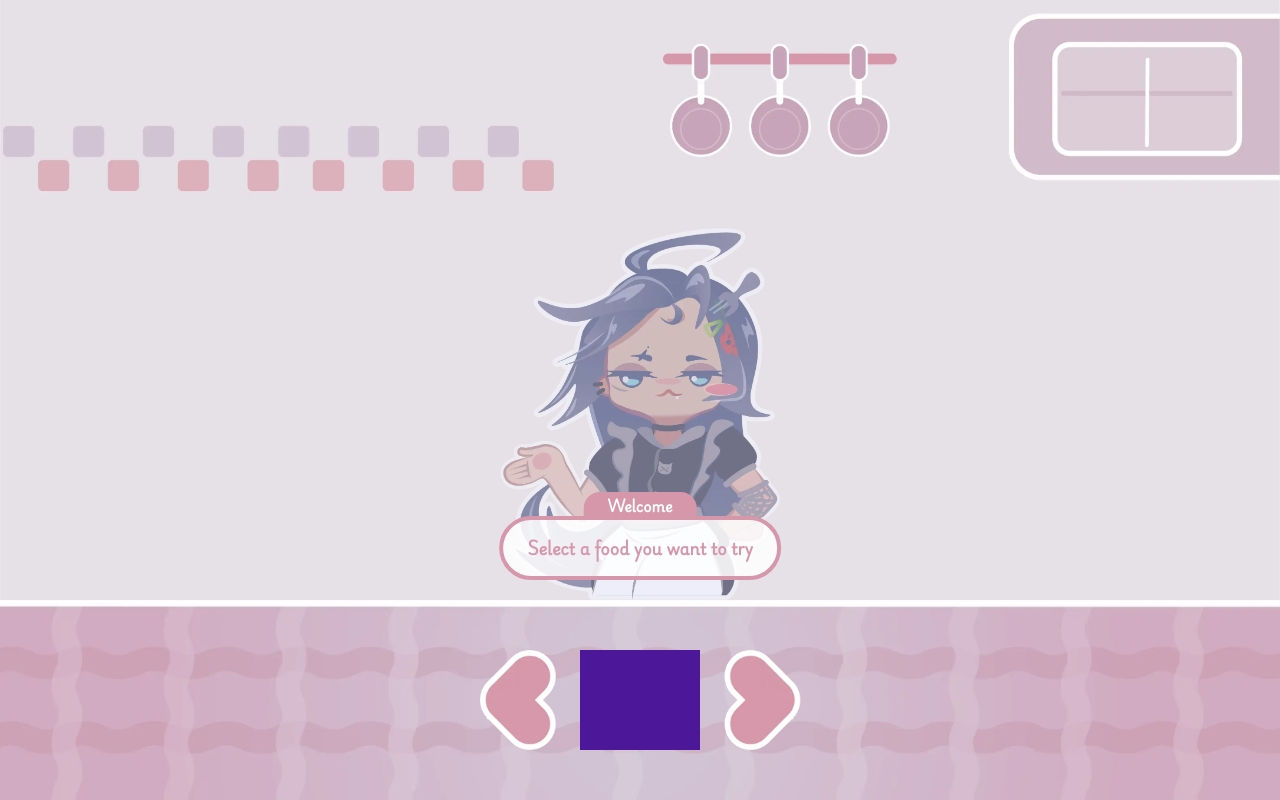
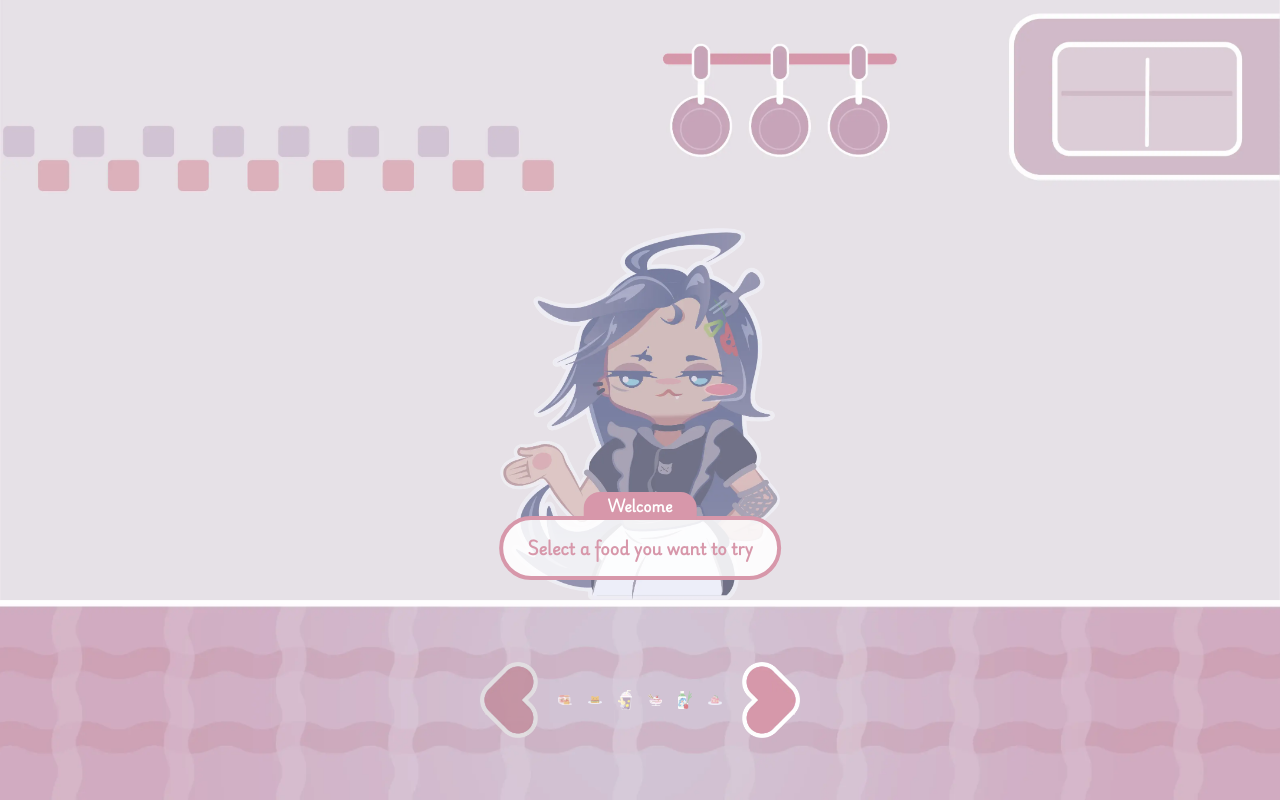
Before and after one commit to Manuel-GNcode/lau-illustration, a website built with Vite: page index.html in a window 1280 px wide. Built offline with nearby package versions, Linux system fonts and the light colour scheme.

Commit message:
Add new WEBP images for food items: juice and macaroon
- Added food-4-juice.webp with 7596 bytes of image data.
- Added food-5-macaroon.webp with 6884 bytes of image data.

```diff
--- a/index.html
+++ b/index.html
@@ -43,22 +43,13 @@
         <div class="w-full h-1/4 relative">
           <img src="/public/work/works-tableFront.webp" alt="work-table" class="absolute object-cover size-full left-0 top-0" />
           <div class="absolute flex justify-between left-1/2 top-1/2 -translate-1/2 w-80 h-25">
-            <button id="work-arrow-left" class="cursor-pointer">
+            <button id="work-arrow-left" class="cursor-pointer py-3 btn-off">
               <img src="/public/work/works-arrow.webp" alt="Left arrow" class="size-full object-contain">
             </button>
 
-            <div class="h-full w-30 overflow-hidden">
-              <div id="work-slider-ctr" class="h-full w-6/1 flex">
-                <div data-illustration="0" class="btn-img size-full bg-violet-900"></div>
-                <div data-illustration="1" class="btn-img size-full bg-amber-200"></div>
-                <div data-illustration="2" class="btn-img size-full bg-blue-600"></div>
-                <div data-illustration="3" class="btn-img size-full bg-red-300"></div>
-                <div data-illustration="4" class="btn-img size-full bg-violet-900"></div>
-                <div data-illustration="5" class="btn-img size-full bg-green-900"></div>
-              </div>
-            </div>
+            <div id="work-slider" class="h-full w-45 overflow-hidden"></div>
 
-            <button id="work-arrow-right" class="cursor-pointer">
+            <button id="work-arrow-right" class="cursor-pointer py-3">
               <img src="/public/work/works-arrow.webp" alt="right arrow" class="-scale-x-100 size-full object-contain"/>
             </button>
           </div>
--- a/src/style.css
+++ b/src/style.css
@@ -5,6 +5,12 @@
   src: url('/fuente/PlaywriteDEGrund-VariableFont_wght.ttf') format('truetype');
   font-weight: normal;
   font-style: normal;
+}
+
+.btn-off {
+  opacity: 0.8;
+  filter: brightness(0.9);
+  pointer-events: none;
 }
 
 @theme {
--- a/src/work/sliderWork.js
+++ b/src/work/sliderWork.js
@@ -1,21 +1,44 @@
 import { gsap } from "gsap";
-import { images } from "./sources";
+import { images, food } from "./sources";
 
 const $btnLeft = document.getElementById('work-arrow-left');
 const $btnRight = document.getElementById('work-arrow-right');
-const $sliderCtr = document.getElementById('work-slider-ctr');
-const $btnsImg = document.querySelectorAll('.btn-img');
 const $currentImg = document.getElementById('work-current-img');
+const $slider = document.getElementById('work-slider');
 
 let currentSlide = 0;
 let isAnimating = false;
 
-const stepSlide = 100/6;
-
+const numberImg = images.length;
+const stepSlide = 100/numberImg;
 let currentImg = 0;
 
+const renderSlider = ()=>{
+  let sliderItems = '';
+  for (let index = 0; index < food.length; index++) {
+    const element = food[index];
+    const item = `
+    <button data-illustration="${index}" class="btn-img py-1 px-2 size-full cursor-pointer hover:scale-[1.1]">
+      <img src="${element.url}" alt="${element.name}" class="size-full object-contain pointer-events-none"/>
+    </button>
+    `
+    sliderItems += item;
+  }
+
+  $slider.innerHTML = `
+  <div id="work-slider-ctr" class="h-full w-${numberImg}/1 flex">
+    ${sliderItems}
+  </div>
+  `
+}
+renderSlider();
+const $sliderCtr = document.getElementById('work-slider-ctr');
+const $btnsImg = document.querySelectorAll('.btn-img');
+
 const moveSlider = async (nextSlide) => {
-  if (nextSlide < 0 || nextSlide > 5) return;
+  if (nextSlide == 0) $btnLeft.classList.add('btn-off');
+  else if (nextSlide == food.length-1) $btnRight.classList.add('btn-off');
+
   if (isAnimating) return;
   isAnimating = true;
 
@@ -46,9 +69,11 @@ const renderImg = (newImg)=>{
 };
 
 $btnLeft.addEventListener('click', ()=>{
+  $btnRight.classList.remove('btn-off');
   moveSlider(currentSlide - 1);
 });
 $btnRight.addEventListener('click', ()=>{
+  $btnLeft.classList.remove('btn-off');
   moveSlider(currentSlide + 1);
 })
 $btnsImg.forEach(item=>{
--- a/src/work/sources.js
+++ b/src/work/sources.js
@@ -30,3 +30,36 @@ export const images = [
     url: `${import.meta.env.BASE_URL}work/illustrations/illustration-5-strawberryMiku.webp`
   }
 ];
+
+export const food = [
+  {
+    id: 0,
+    name: 'Jam',
+    url: `${import.meta.env.BASE_URL}work/food/food-0-jam.webp`
+  },
+  {
+    id: 1,
+    name: 'Burger',
+    url: `${import.meta.env.BASE_URL}work/food/food-1-burger.webp`
+  },
+  {
+    id: 2,
+    name: 'Milkshake',
+    url: `${import.meta.env.BASE_URL}work/food/food-2-milkshake.webp`
+  },
+  {
+    id: 3,
+    name: 'Ice cream',
+    url: `${import.meta.env.BASE_URL}work/food/food-3-icecream.webp`
+  },
+  {
+    id: 4,
+    name: 'Juice',
+    url: `${import.meta.env.BASE_URL}work/food/food-4-juice.webp`
+  },
+  {
+    id: 5,
+    name: 'Macaroon',
+    url: `${import.meta.env.BASE_URL}work/food/food-5-macaroon.webp`
+  },
+]
```
Also changed, not shown: public/work/food/food-0-jam.webp (added), public/work/food/food-1-burger.webp (added), public/work/food/food-2-milkshake.webp (added), public/work/food/food-3-icecream.webp (added), public/work/food/food-4-juice.webp (added), public/work/food/food-5-macaroon.webp (added).
